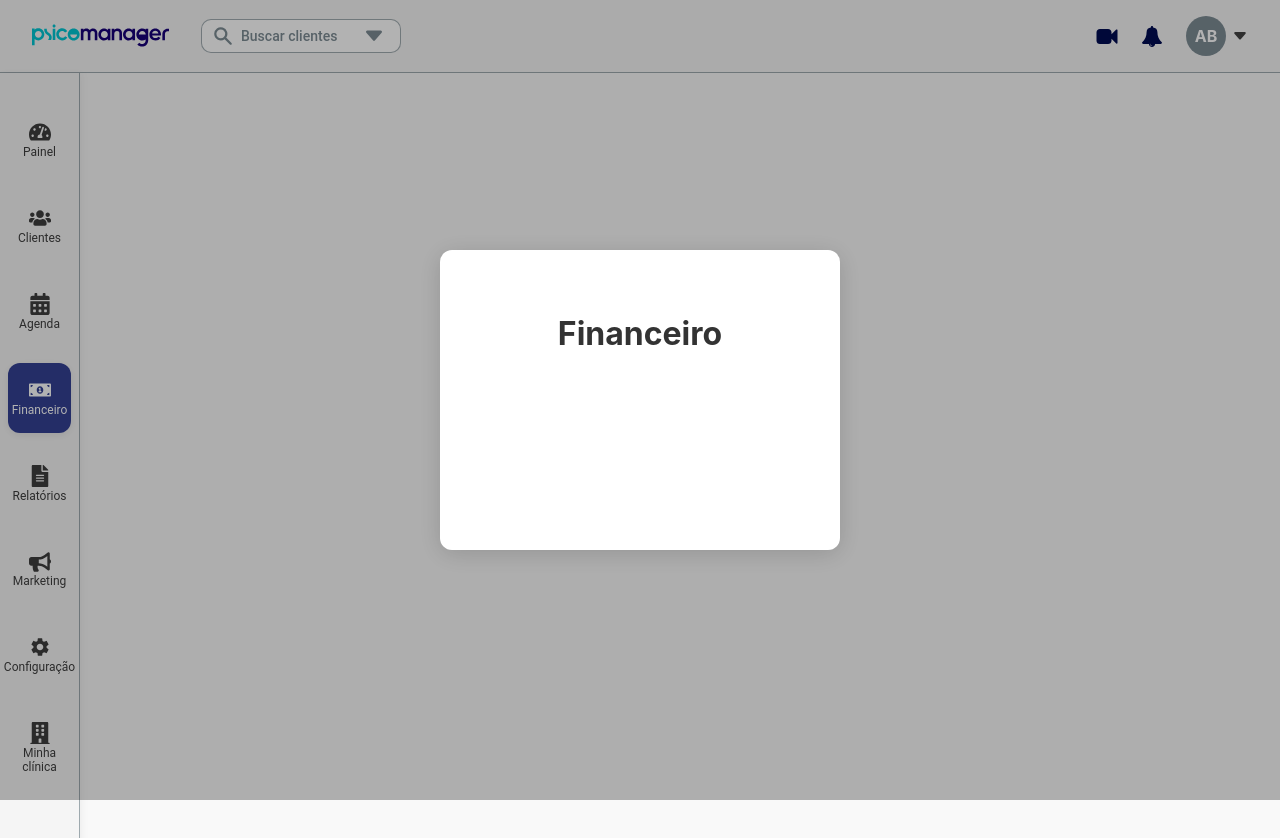
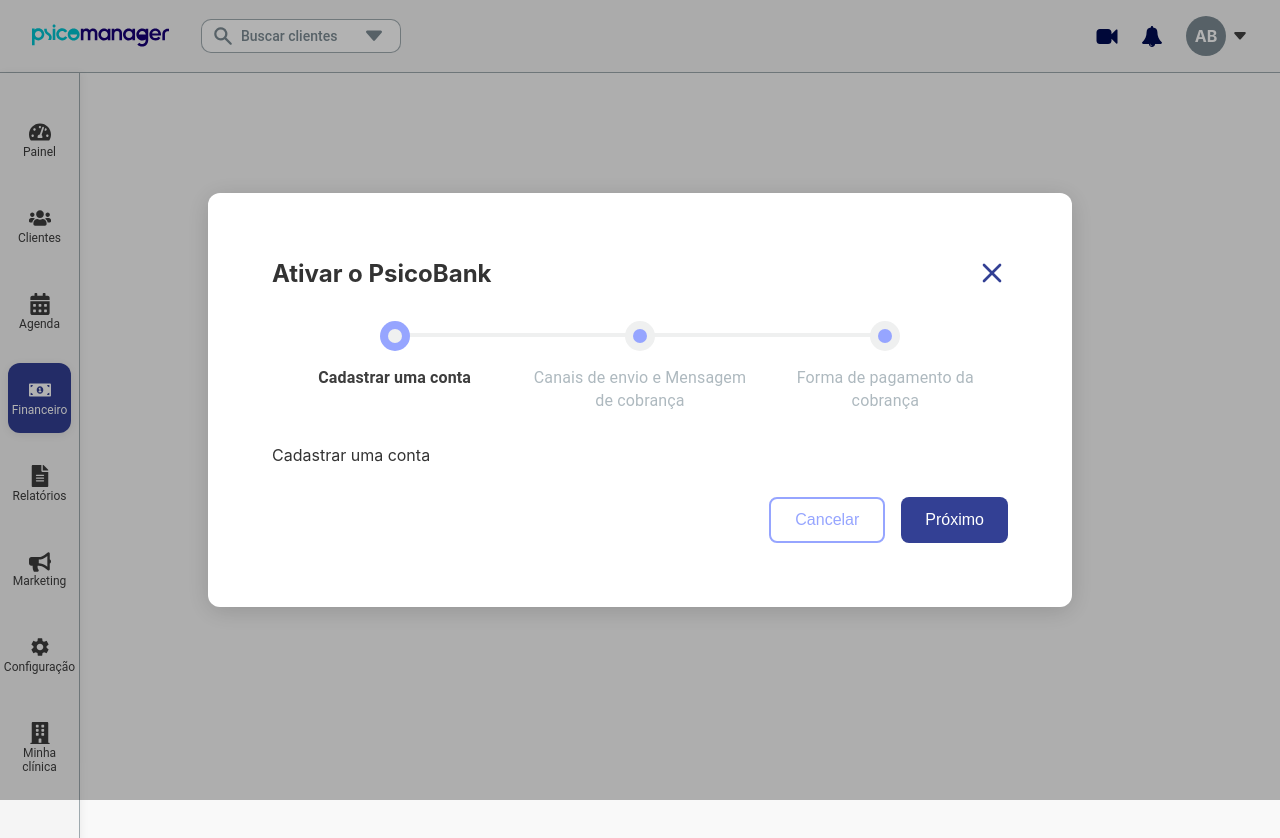
Before and after one commit to lf-germano/psicomanager-frontend-challenge, a React (Create React App) app in the folder psicomanager/: page / in a window 1280 px wide. Both pictures are taken after a click on the button "Financeiro". Shown: the top 838 px of the page. Built offline with nearby package versions, Linux system fonts and the light colour scheme.

Commit message:
feature/pagination-with-stepper-added

```diff
--- a/psicomanager/package.json
+++ b/psicomanager/package.json
@@ -3,7 +3,10 @@
   "version": "0.1.0",
   "private": true,
   "dependencies": {
+    "@emotion/react": "^11.14.0",
+    "@emotion/styled": "^11.14.1",
     "@hookform/resolvers": "^5.2.1",
+    "@mui/material": "^7.3.2",
     "@testing-library/dom": "^10.4.1",
     "@testing-library/jest-dom": "^6.8.0",
     "@testing-library/react": "^16.3.0",
--- /dev/null
+++ b/psicomanager/src/components/CustomStepper.tsx
@@ -0,0 +1,157 @@
+import React from "react";
+import {
+  Stepper,
+  Step,
+  StepLabel,
+  StepConnector,
+  styled,
+} from "@mui/material";
+import { IoMdCheckmark } from "react-icons/io";
+import { colors } from "../styles/colors";
+import zIndex from "@mui/material/styles/zIndex";
+
+interface CustomStepperProps {
+  activeStep: number;
+  steps: string[];
+  mainColor: string; // cor da linha e steps futuros
+  baseColor: string; // cor do círculo maior
+  skeletonColor: string; // cor dos steps concluídos
+}
+
+const CustomStepConnector = styled(StepConnector)<{ skeletonColor: string }>(
+  ({ skeletonColor }) => ({
+    "&.MuiStepConnector-root": {
+      // Ensures connector is behind the icons
+      zIndex: 0,
+    },
+    "& .MuiStepConnector-line": {
+      height: 4,
+      border: "none",
+      backgroundColor: skeletonColor, // keep your color!
+      borderRadius: 2,
+      marginLeft: "-15px", // half the icon width (30px/2)
+      marginRight: "-15px", // half the icon width
+    },
+  })
+);
+
+const CustomStepper: React.FC<CustomStepperProps> = ({
+  activeStep,
+  steps,
+  mainColor,
+  baseColor,
+  skeletonColor,
+}) => {
+  return (
+    <Stepper
+      alternativeLabel
+      activeStep={activeStep}
+      connector={<CustomStepConnector skeletonColor={skeletonColor} />}
+      sx={{ width: "100%" }}
+    >
+      {steps.map((label, index) => {
+        const isActive = index === activeStep;
+        const isCompleted = index < activeStep;
+
+        return (
+          <Step key={label} completed={isCompleted}>
+            <StepLabel
+              StepIconComponent={() => {
+                if (isCompleted) {
+                  return (
+                    <div
+                      style={{
+                        width: 30,
+                        height: 30,
+                        borderRadius: "50%",
+                        backgroundColor: baseColor,
+                        border: `3px solid ${mainColor}`,
+                        display: "flex",
+                        alignItems: "center",
+                        justifyContent: "center",
+                        zIndex: 1,
+                      }}
+                    >
+                      <IoMdCheckmark
+                        style={{ color: mainColor, fontSize: 20 }}
+                      />
+                    </div>
+                  );
+                }
+
+                if (isActive) {
+                  return (
+                    <div
+                      style={{
+                        width: 30,
+                        height: 30,
+                        borderRadius: "50%",
+                        backgroundColor: baseColor,
+                        display: "flex",
+                        alignItems: "center",
+                        justifyContent: "center",
+                        zIndex: 1,
+                      }}
+                    >
+                      <div
+                        style={{
+                          width: 14,
+                          height: 14,
+                          borderRadius: "50%",
+                          backgroundColor: skeletonColor,
+                          zIndex: 1,
+                        }}
+                      />
+                    </div>
+                  );
+                }
+
+                return (
+                  <div
+                    style={{
+                      width: 30,
+                      height: 30,
+                      borderRadius: "50%",
+                      backgroundColor: skeletonColor,
+                      display: "flex",
+                      alignItems: "center",
+                      justifyContent: "center",
+                      zIndex: 1,
+                    }}
+                  >
+                    <div
+                      style={{
+                        width: 14,
+                        height: 14,
+                        borderRadius: "50%",
+                        backgroundColor: baseColor,
+                      }}
+                    />
+                  </div>
+                );
+              }}
+            >
+              <span
+                style={{
+                  color: isCompleted
+                    ? mainColor
+                    : isActive
+                    ? colors.textPrimary
+                    : colors.textInactive,
+                  fontSize: "16px",
+                  maxWidth: "90px",
+                  fontWeight: isActive || isCompleted ? 700 : 400,
+                  fontFamily: 'Desktop/Body 4 Bold'
+                }}
+              >
+                {label}
+              </span>
+            </StepLabel>
+          </Step>
+        );
+      })}
+    </Stepper>
+  );
+};
+
+export default CustomStepper;
--- a/psicomanager/src/pages/Finances/index.tsx
+++ b/psicomanager/src/pages/Finances/index.tsx
@@ -1,9 +1,62 @@
 import styled from "styled-components";
+import { FiX } from "react-icons/fi";
+import CustomStepper from "../../components/CustomStepper";
+import { colors } from "../../styles/colors";
+import RegisterAccount from "./pages/RegisterAccount";
+import Channels from "./pages/Channels";
+import PaymentType from "./pages/PaymentType";
+import { useState } from "react";
 
-export function Finances() {
+type FinancesProps = {
+  onClose?: () => void;
+};
+
+const steps = [
+  "Cadastrar uma conta",
+  "Canais de envio e Mensagem de cobrança",
+  "Forma de pagamento da cobrança",
+];
+
+export function Finances({ onClose }: FinancesProps) {
+  const [activeStep, setActiveStep] = useState(0);
+
+  const handleNext = () => {
+    if (activeStep < steps.length - 1) setActiveStep((prev) => prev + 1);
+  };
+
+  const handleCancel = () => {
+    if (onClose) onClose();
+  };
+
+  const handleClear = () => {
+    setActiveStep(0);
+  };
+
+  let PageContent;
+  if (activeStep === 0) PageContent = <RegisterAccount />;
+  else if (activeStep === 1) PageContent = <Channels />;
+  else PageContent = <PaymentType />;
+
   return (
     <Container>
-      <h1>Financeiro</h1>
+      <Header>
+        <Title>Ativar o PsicoBank</Title>
+        <CloseIcon onClick={onClose} title="Fechar" />
+      </Header>
+      <CustomStepper
+        steps={steps}
+        activeStep={activeStep}
+        mainColor={colors.markerBlue}
+        baseColor={colors.lightBlue}
+        skeletonColor={colors.skeletonGray}
+      />
+      <Content>{PageContent}</Content>
+      <Footer>
+        <ClearButton onClick={handleCancel}>Cancelar</ClearButton>
+        <MainButton onClick={handleNext} disabled={activeStep === steps.length - 1}>
+          Próximo
+        </MainButton>
+      </Footer>
     </Container>
   );
 }
@@ -11,22 +64,58 @@
 const Container = styled.div`
   display: flex;
   flex-direction: column;
-  align-items: center;
+  align-items: stretch;
   padding: 2rem;
+  width: 50rem;
 `;
 
-const Button = styled.button`
-  margin-top: 2rem;
-  padding: 1rem 2rem;
-  border: 2px solid #FF0000;
+const Header = styled.div`
+  display: flex;
+  align-items: center;
+  justify-content: space-between;
+  margin-bottom: 2rem;
+`;
+
+const Title = styled.h2`
+  margin: 0;
+  font-size: 1.5rem;
+  font-weight: bold;
+`;
+
+const CloseIcon = styled(FiX)`
+  cursor: pointer;
+  font-size: 2rem;
+  color: ${colors.markerBlue};
+`;
+
+const Content = styled.div`
+  flex: 1;
+  margin: 2rem 0;
+`;
+
+const Footer = styled.div`
+  display: flex;
+  justify-content: flex-end;
+  gap: 1rem;
+`;
+
+const ClearButton = styled.button`
+  padding: 0.75rem 1.5rem;
   background: transparent;
-  color: #00FF00;
+  border: 2px solid ${colors.lightBlue};
+  color: ${colors.lightBlue};
   border-radius: 8px;
   font-size: 1rem;
-  transition: 0.2s;
+  cursor: pointer;
+`;
 
-  &:hover {
-    background: #0000FF;
-    color: white;
-  }
+const MainButton = styled.button<{ disabled?: boolean }>`
+  padding: 0.75rem 1.5rem;
+  background: ${colors.markerBlue};
+  border: none;
+  color: white;
+  border-radius: 8px;
+  font-size: 1rem;
+  cursor: pointer;
+  opacity: ${({ disabled }) => (disabled ? 0.5 : 1)};
 `;
--- /dev/null
+++ b/psicomanager/src/pages/Finances/pages/Channels.tsx
@@ -0,0 +1,5 @@
+export function Channels() {
+  return <div>Canais de envio e Mensagem de cobrança</div>;
+}
+
+export default Channels;
--- /dev/null
+++ b/psicomanager/src/pages/Finances/pages/PaymentType.tsx
@@ -0,0 +1,5 @@
+export function PaymentType() {
+  return <div>Forma de pagamento da cobrança</div>;
+}
+
+export default PaymentType;
--- /dev/null
+++ b/psicomanager/src/pages/Finances/pages/RegisterAccount.tsx
@@ -0,0 +1,6 @@
+
+export function RegisterAccount() {
+  return <div>Cadastrar uma conta</div>;
+}
+
+export default RegisterAccount;
--- a/psicomanager/src/styles/colors.ts
+++ b/psicomanager/src/styles/colors.ts
@@ -1,3 +1,5 @@
+import { lightBlue } from "@mui/material/colors";
+
 export const colors = {
   primary: "#000C52",
   secondary: "#424242",
@@ -10,7 +12,11 @@
   success: "#388e3c",
   textPrimary: "#3D3D3D",
   textSecondary: "#757575",
+  textInactive: "#AEB9BF",
   border: "#7d8c94b8",
   shadow: "rgba(0,0,0,0.05)",
   overlay: "rgba(0,0,0,0.3)",
+  lightBlue: "#96A5FF",
+  markerBlue: "#334094",
+  skeletonGray: "#EFF0F0"
 };
```
Also changed, not shown: 1 other file (tests, documents, lock files or other folders).
